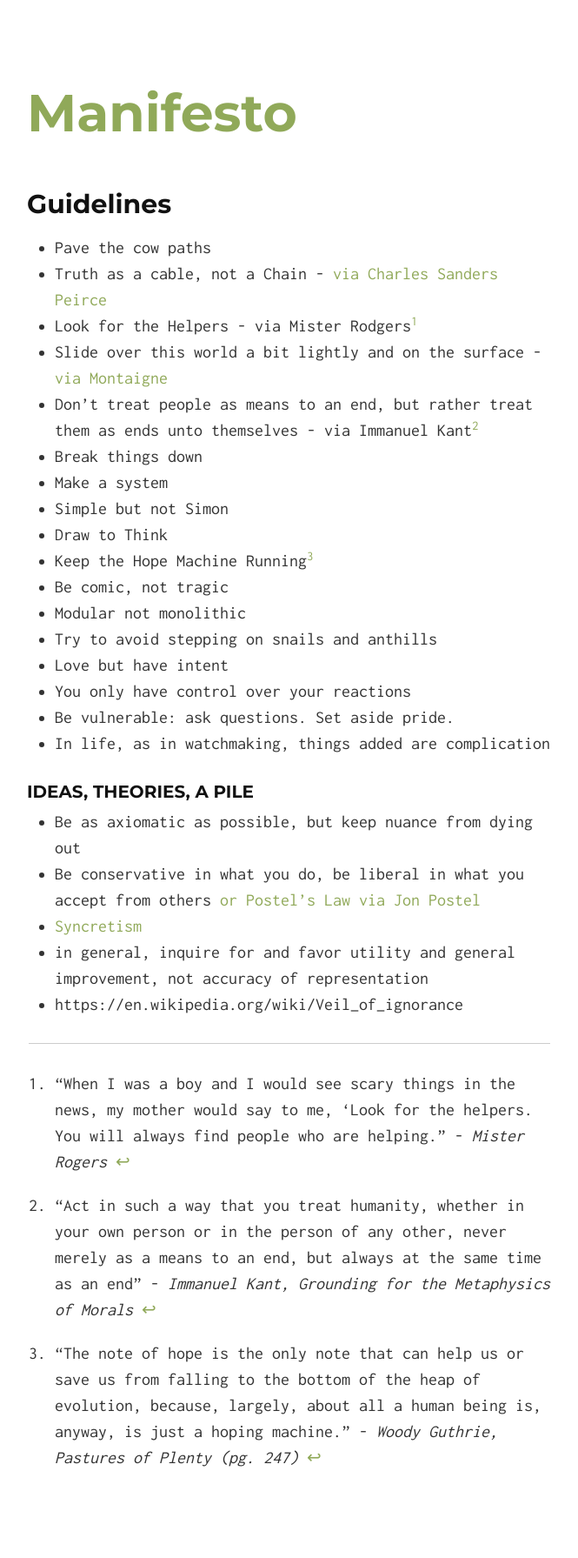
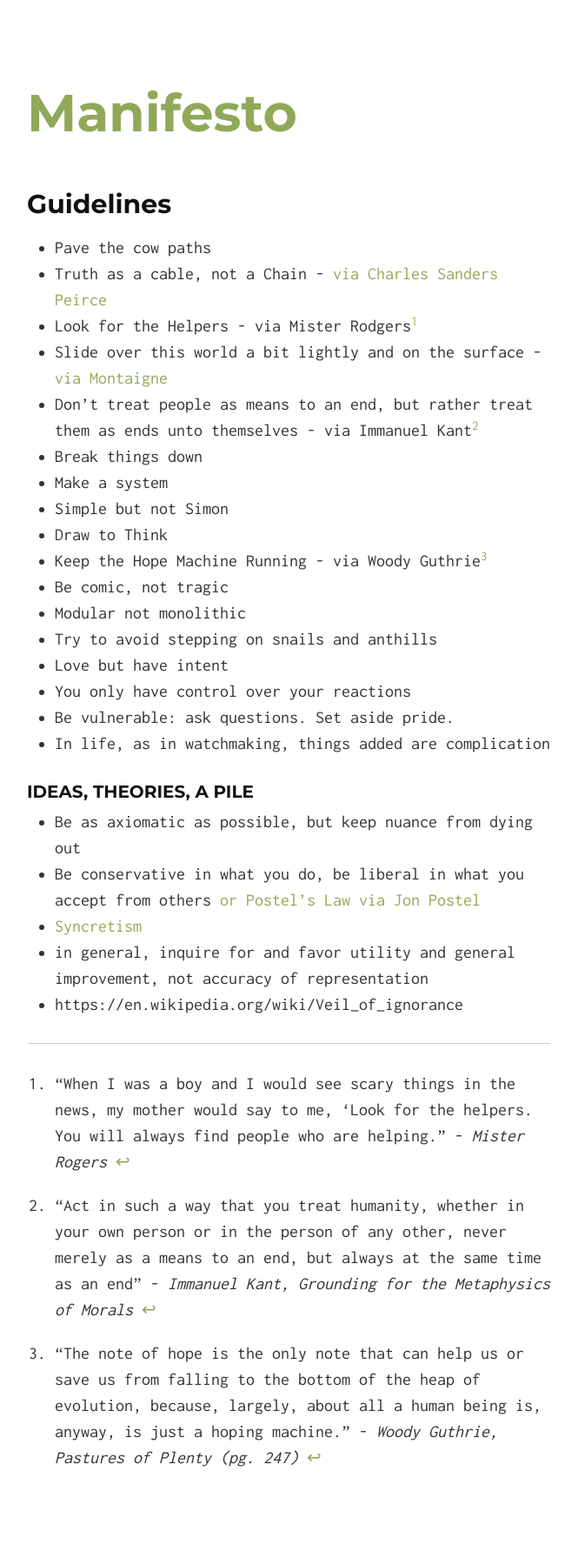
Before and after one commit to thepru/manifesto, a Jekyll site: the page built from index.md, in a window 1280 px wide. Shown: the whole page at 87% size, without its empty margins (307-972 px from the left). Built offline with Jekyll 4.4.1, drawn with Linux system fonts in a browser that asks for light colours; our own code applies the rules of GitHub Pages for plain Markdown files.

Commit message:
Merged changes

```diff
--- a/index.md
+++ b/index.md
@@ -13,7 +13,7 @@ layout: default
  - Make a system
  - Simple but not Simon
  - Draw to Think
- - Keep the Hope Machine Running[^woody]
+ - Keep the Hope Machine Running - via Woody Guthrie[^woody]
  - Be comic, not tragic
  - Modular not monolithic
  - Try to avoid stepping on snails and anthills
```
